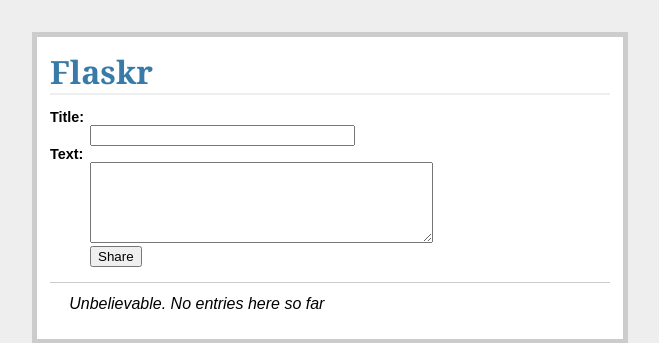
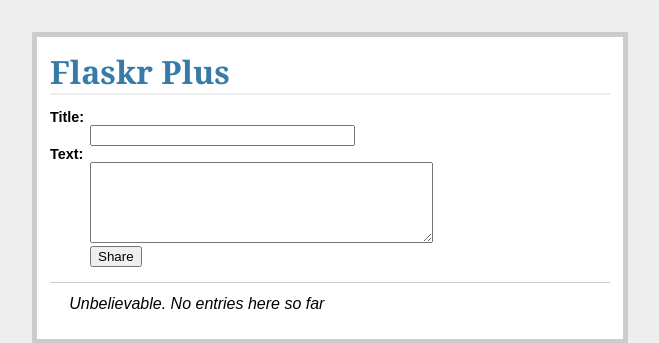
Before and after one commit to IWU-CS253/cs253-flaskrplus-st-wicker, a Flask app: page / in a window 1280 px wide. Shown: the top 343 px of the page, without its empty margins (310-969 px from the left). Run offline with Flask 3, Linux system fonts and the light colour scheme; data that the repository does not hold is empty.

Commit message:
Renamed to Flaskr Plus

```diff
--- a/templates/layout.html
+++ b/templates/layout.html
@@ -1,8 +1,8 @@
 <!doctype html>
-<title>Flaskr</title>
+<title>Flaskr Plus</title>
 <link rel="stylesheet" type="text/css" href="{{ url_for('static', filename='style.css') }}">
 <div class="page">
-  <h1>Flaskr</h1>
+  <h1>Flaskr Plus</h1>
   {% for message in get_flashed_messages() %}
     <div class="flash">{{ message }}</div>
   {% endfor %}
```
